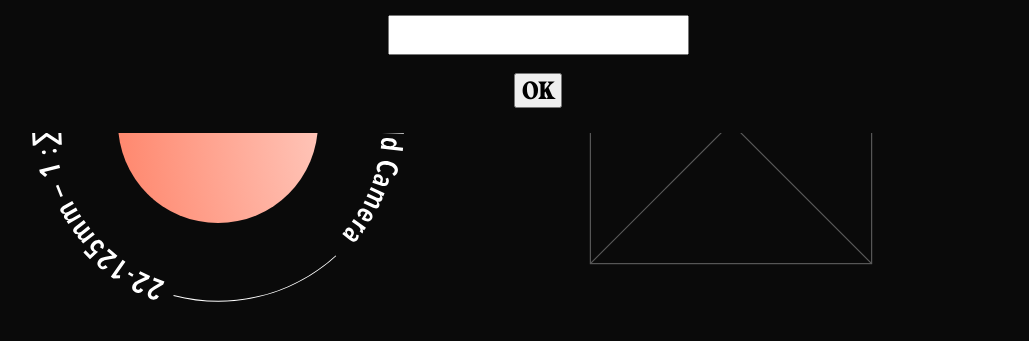
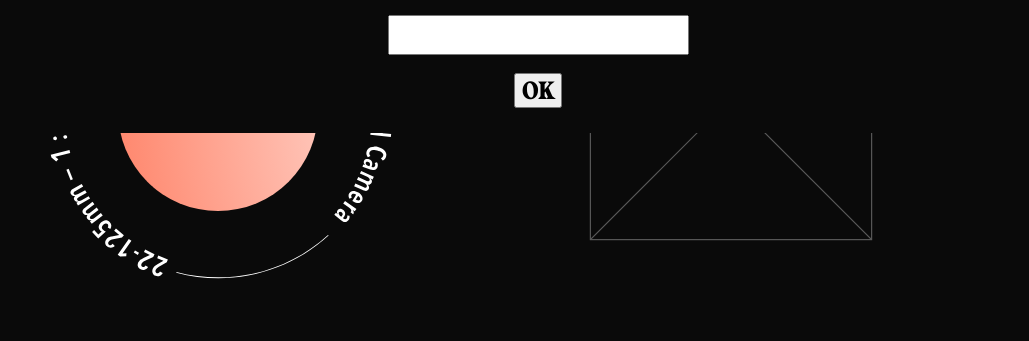
Before and after one commit to racc1/racc.github.io, a plain HTML site: page index.html in a window 1280 px wide. Shown: the part 75-416 px from the top of the page, without its empty margins (102-1131 px from the left). Drawn offline with nearby package versions, Linux system fonts and the light colour scheme; files whose address does not match are found by name.

Commit message:
Update index.html

```diff
--- a/index.html
+++ b/index.html
@@ -36,15 +36,15 @@
               </div>
             </div>
 
-            <div class="tile is-parent is-4 level mt-5">
+            <div class="tile is-parent is-4 level">
               <div class="tile grid-notavailable" id="hold-img">
-                <figure class="image is-1by1">
+                <figure class="image">
                     <img src="./assets/blank.svg" id="output">
                 </figure>
               </div>
             </div>
 
-            <div class="tile is-parent is-2 level mt-5">
+            <div class="tile is-parent is-2 level">
               <div class="tile" id="mode-selector">
                 <div class="tile is-child is-flex-grow-1 automatic"></div>
                 <div class="tile is-child is-flex-grow-6" id="switchbox">
```
